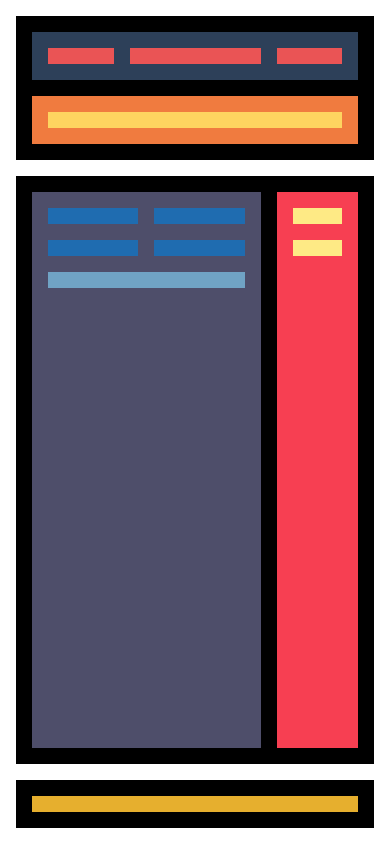
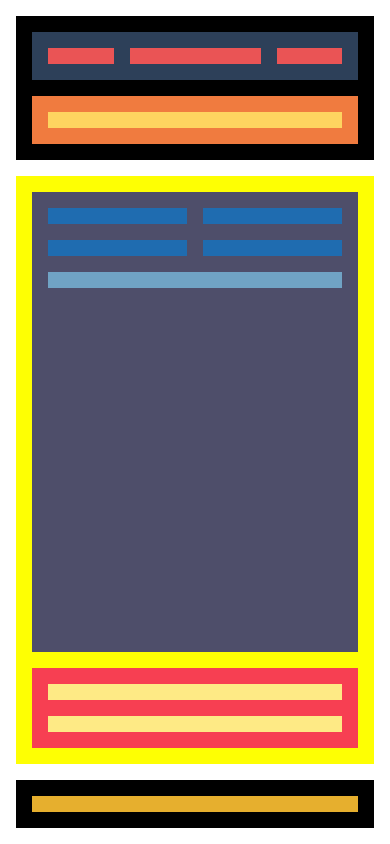
Before and after one commit to ftrr/ita_S1_T2, a plain HTML site: page ita_html_css_n1.html in a window 390 px wide. Drawn offline with Linux system fonts and the light colour scheme.

Commit message:
S1-T2-N1-Ex2 Responsive tableta

```diff
--- a/style.css
+++ b/style.css
@@ -72,13 +72,14 @@ main{
 	display: grid;
 	grid-template-columns: 3fr 1fr;
 	flex-grow: 2;
+	row-gap: 1em;
+	column-gap: 1em;
 }
 
 article{
 	background-color: #4E4E6A;
 	display: grid;
 	flex-wrap: wrap;
-	margin-right: 1em;
 	row-gap: 1em;
 	column-gap: 1em;
 	grid-template-columns: 1fr 1fr;
@@ -114,3 +115,21 @@ footer{
 footer .bar{
 	background-color: #E6AF2E
 }
+
+
+@media only screen and (max-width: 768px) {
+	main{
+		background-color:#FEFF03;
+		grid-template-columns: 1fr;
+		grid-template-rows: 1fr auto;
+	}
+}
+
+
+@media only screen and (max-width: 600px) {
+	main{
+		background-color:#FEFF03;
+		grid-template-columns: 1fr;
+		grid-template-rows: 1fr auto;
+	}
+}
```
